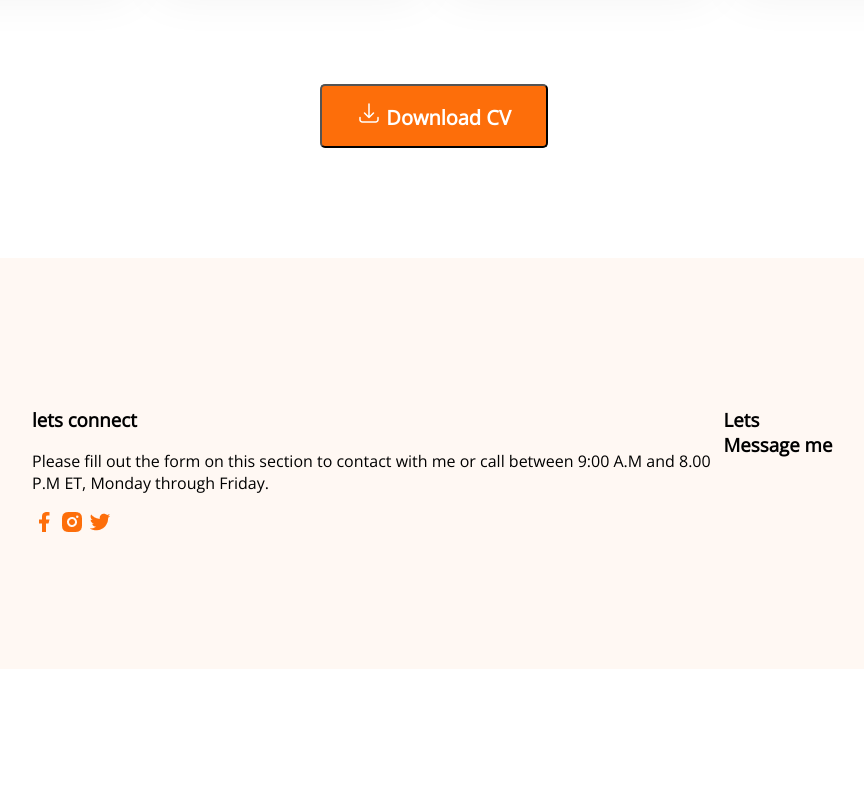
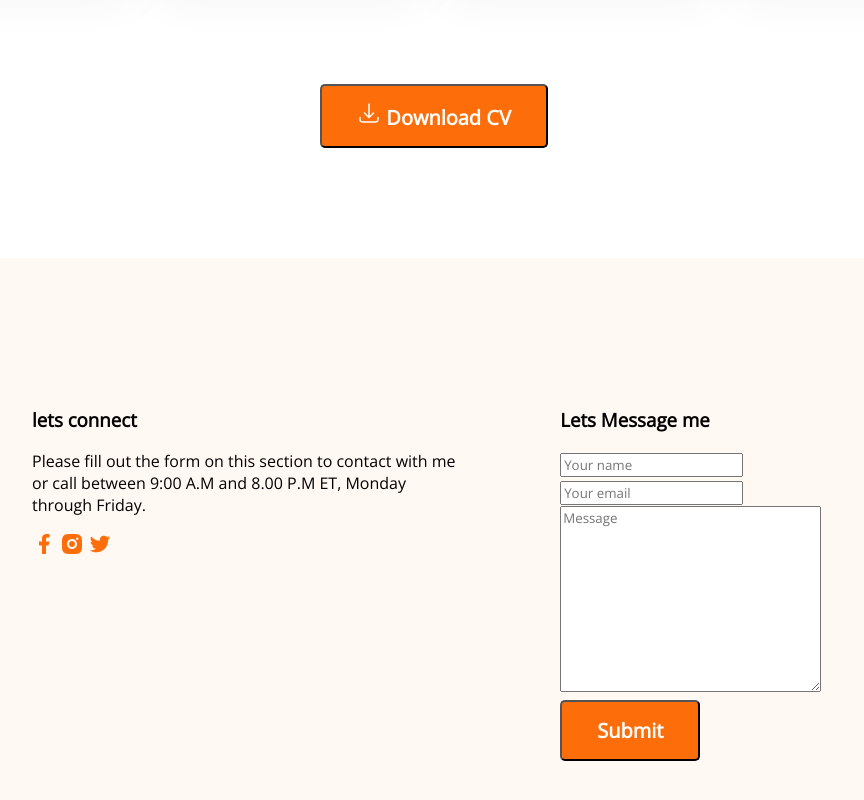
Before and after one commit to asadatik/webdevloper-portfolio, a plain HTML site: page index.html in a window 1280 px wide. Shown: the part 2196-2996 px from the top of the page, without its empty margins (206-1070 px from the left). Before the commit the page ends 2873 px from the top, so only its background shows below. Drawn offline with nearby package versions, Linux system fonts and the light colour scheme.

Commit message:
footer update

```diff
--- a/images/styles/portfolio.css
+++ b/images/styles/portfolio.css
@@ -154,6 +154,24 @@ line-height: 30px; /* 166.667% */
 }
  footer{
    display: flex;
+   gap: 100px;
     background-color:#FFF8F3;
    padding: 130px 230px;
+
 }
+.footer-colum{
+   width: auto;
+   margin-bottom: 25px;
+}
+.contact {
+   display: block;
+margin-bottom: 25px;
+color: var(--Dark-03, #757575);
+font-size: 16px;
+font-style: normal;
+font-weight: 400;
+line-height: 28px; /* 175% */
+}
+.link{
+      margin-right: 50px;
+}
--- a/index.html
+++ b/index.html
@@ -123,13 +123,19 @@
                        <p class="sec-discription" >  Please fill out the form on this section to
                         contact with me or call between 9:00 A.M and
                         8.00 P.M ET, Monday through Friday.  </p>
-                       <a href=""><img src="images/icons/facebook.png" alt=""></a>
+                       <div class="link" ><a href=""><img src="images/icons/facebook.png" alt=""></a>
                        <a href=""><img src="images/icons/insta.png" alt=""></a>
                        <a href=""><img src="images/icons/twitter.png" alt=""></a>
-
+                       </div>
               </div>
              <div class="footer-colum" >
                          <h3>Lets Message me</h3>
+                         <form class="contact" action ="">
+                            <input type="text" placeholder="Your name"> <br>
+                             <input type="email" name="Your email" placeholder="Your email" id="">
+                             <textarea name="Message" placeholder="Message" id="" cols="30" rows="10"></textarea>
+                              <input class="btn-primary" type="submit" value="Submit">
+                            </form>
             </div>
 
       </footer>
```
